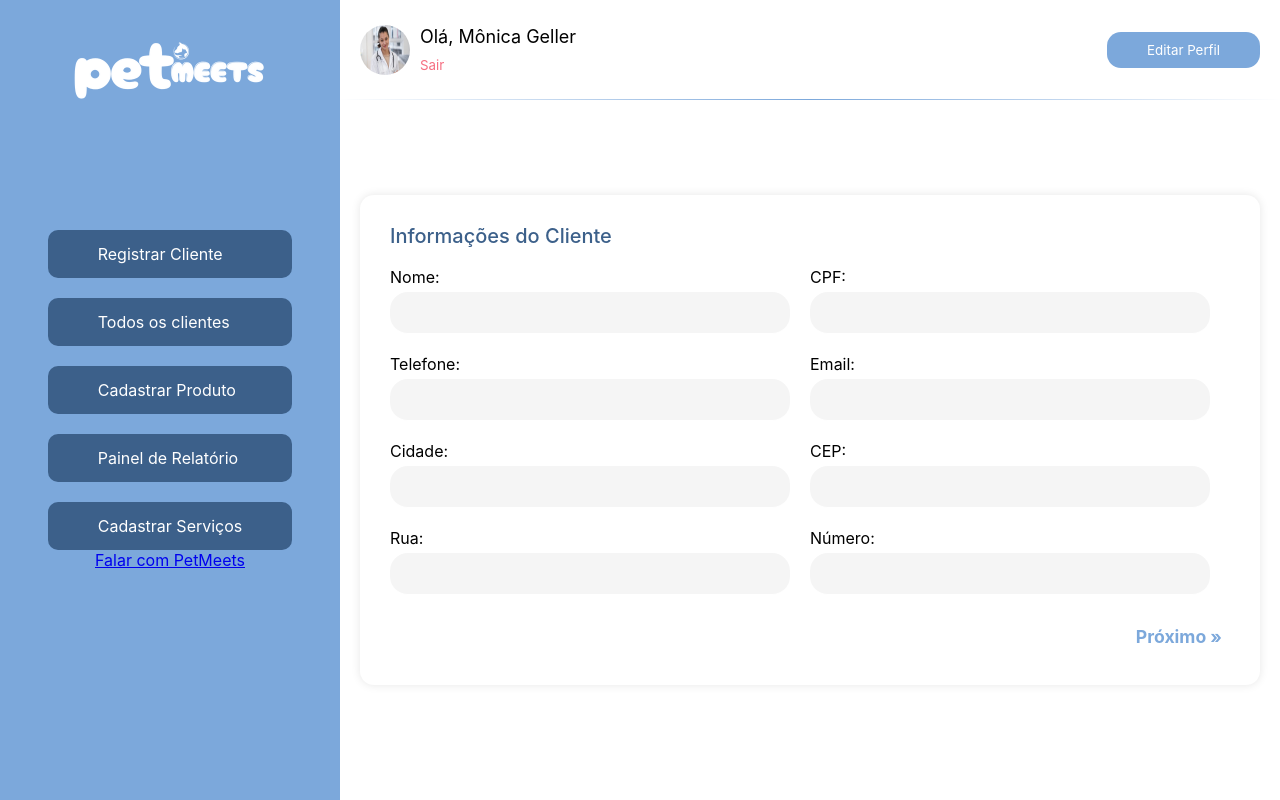
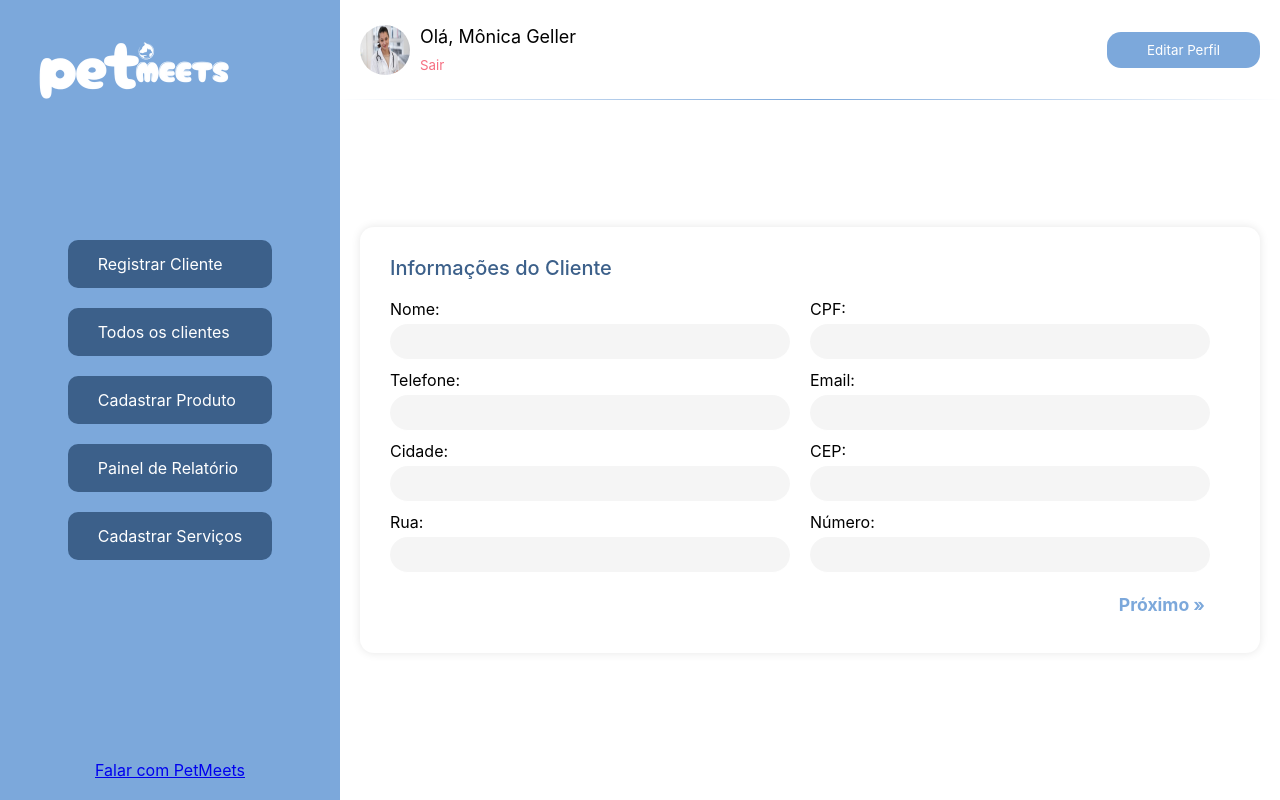
Before and after one commit to KeilaWeb/PetMeets_Site, a React (Create React App) app in the folder Petmeets_frontend/: page /register-client in a window 1280 px wide. Built offline with nearby package versions, Linux system fonts and the light colour scheme.

Commit message:
style update

```diff
--- a/Petmeets_frontend/src/components/Dashboard/Navbar-Dashboard.js
+++ b/Petmeets_frontend/src/components/Dashboard/Navbar-Dashboard.js
@@ -18,7 +18,9 @@ const NavbarDashboard = () => {
                 <Link to="/reports">Painel de Relatório</Link>
                 <Link to="/register-service">Cadastrar Serviços</Link>
             </div>
-            <Link to="">Falar com PetMeets</Link>
+            <div className="call-pet">
+                <Link to="">Falar com PetMeets</Link>
+            </div>
         </div>
     );
 };
--- a/Petmeets_frontend/src/styles/components/Dashboard/_dashboard.sass
+++ b/Petmeets_frontend/src/styles/components/Dashboard/_dashboard.sass
@@ -9,7 +9,7 @@
 
 .navbar-dashboard
   width: 340px
-  height: 100vh
+  min-height: 100vh
   background-color: $color-blue
   color: $color-white
   display: flex
@@ -20,10 +20,14 @@
 
   .logo-nav
     top: 40px
-    left: calc( 300px - 230px )
+    left: calc( 300px - 265px )
     position: absolute
     width: 200px
     height: 60px
+
+  .call-pet
+    position: absolute
+    bottom: 20px
 
   .nav-links
     display: flex
@@ -34,7 +38,7 @@
       color: $color-white
       text-decoration: none
       background-color: $color-dark-blue
-      padding: 14px 50px
+      padding: 14px 30px
       border-radius: 10px
 
 .main-content
--- a/Petmeets_frontend/src/styles/components/Dashboard/_formDashboard.sass
+++ b/Petmeets_frontend/src/styles/components/Dashboard/_formDashboard.sass
@@ -33,7 +33,7 @@
         .form-group
             width: calc(50% - 20px)
             margin-right: 20px
-            margin-bottom: 20px
+            margin-bottom: 10px
 
             &:last-child
                 margin-right: 0
@@ -44,14 +44,14 @@
 
             .input-register
                 width: 100%
-                padding: 10px
+                padding: 8px
                 margin: 0
                 border: none
                 border-bottom: 1px solid $color-white
                 background-color: $color-grey
                 border-radius: 18px
                 color: $color-pink
-                font-size: 18px
+                font-size: 15px
                 transition: border-bottom-color 0.3s ease
 
                 &:focus
@@ -71,9 +71,10 @@
             border: none
             font-weight: $font-weight-bold
             cursor: pointer
+            padding-right: 25px
 
 .button-back
-    font-size: 16px
+    font-size: 15px
     cursor: pointer
     color: $color-blue
     font-weight: $font-weight-bold
```
